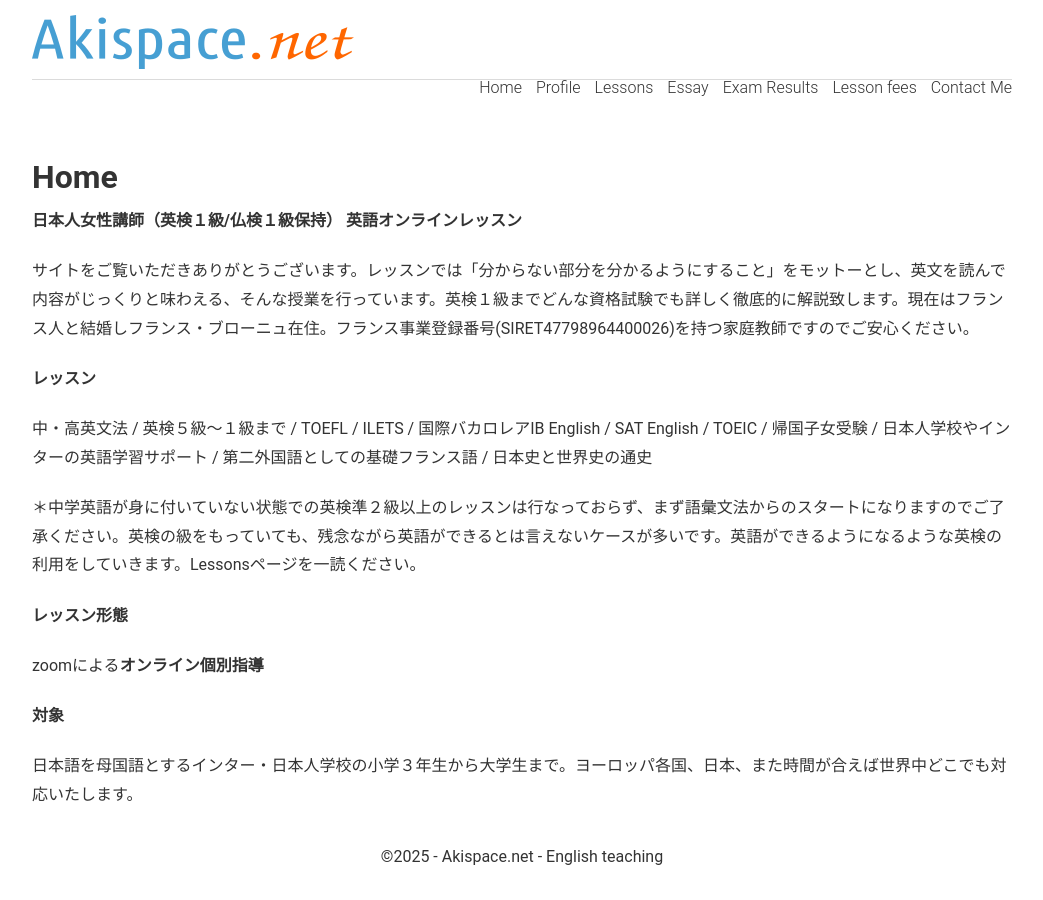
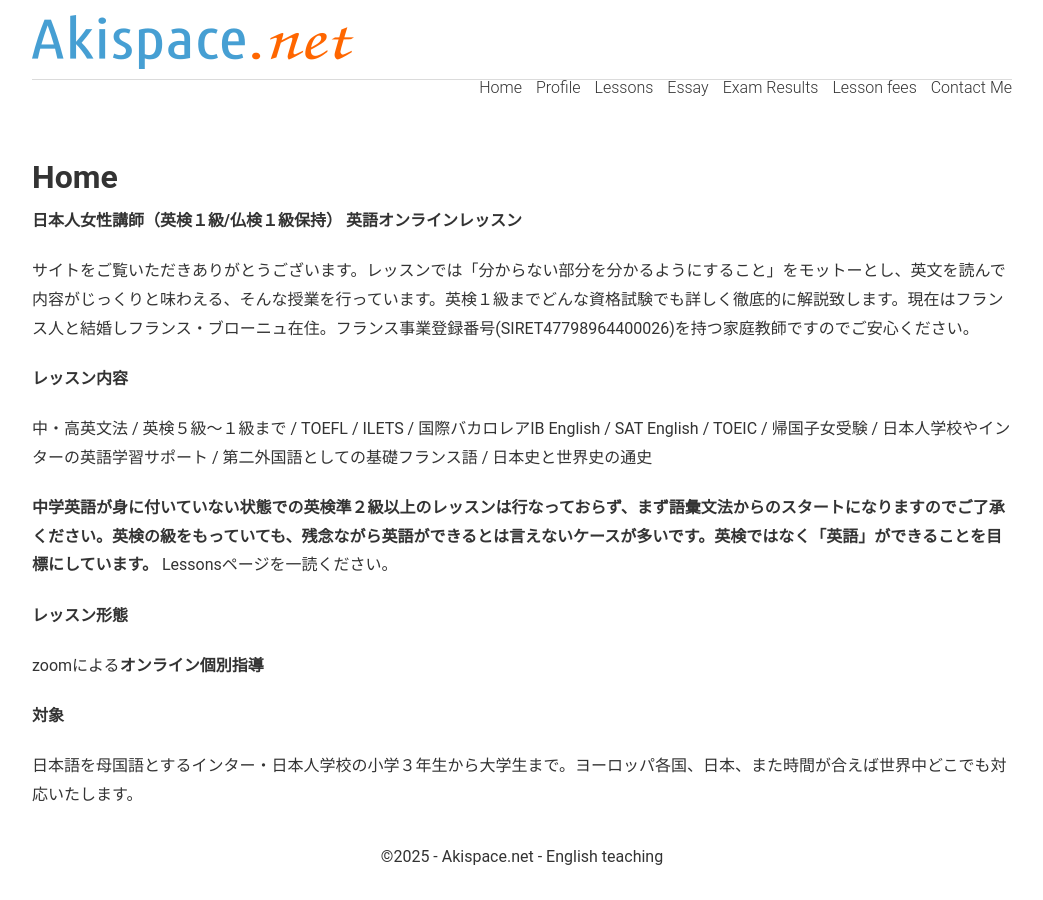
Before and after one commit to phocean/akispace, a Jekyll site: the page built from index.md, in a window 1280 px wide. Shown: the whole page, without its empty margins (118-1161 px from the left). Built offline with Jekyll 4.4.1, drawn with Linux system fonts in a browser that asks for light colours.

Commit message:
Update index.md

```diff
--- a/index.md
+++ b/index.md
@@ -12,11 +12,11 @@ description: オンライン英語家庭教師　小学生から大学生まで
 
 サイトをご覧いただきありがとうございます。レッスンでは「分からない部分を分かるようにすること」をモットーとし、英文を読んで内容がじっくりと味わえる、そんな授業を行っています。英検１級までどんな資格試験でも詳しく徹底的に解説致します。現在はフランス人と結婚しフランス・ブローニュ在住。フランス事業登録番号(SIRET47798964400026)を持つ家庭教師ですのでご安心ください。
 
-**レッスン**
+**レッスン内容**
 
 中・高英文法 / 英検５級〜１級まで / TOEFL / ILETS / 国際バカロレアIB English / SAT English / TOEIC / 帰国子女受験 / 日本人学校やインターの英語学習サポート / 第二外国語としての基礎フランス語 / 日本史と世界史の通史
 
-＊中学英語が身に付いていない状態での英検準２級以上のレッスンは行なっておらず、まず語彙文法からのスタートになりますのでご了承ください。英検の級をもっていても、残念ながら英語ができるとは言えないケースが多いです。英語ができるようになるような英検の利用をしていきます。Lessonsページを一読ください。
+**中学英語が身に付いていない状態での英検準２級以上のレッスンは行なっておらず、まず語彙文法からのスタートになりますのでご了承ください。英検の級をもっていても、残念ながら英語ができるとは言えないケースが多いです。英検ではなく「英語」ができることを目標にしています。** Lessonsページを一読ください。
 
 **レッスン形態**
 
```
